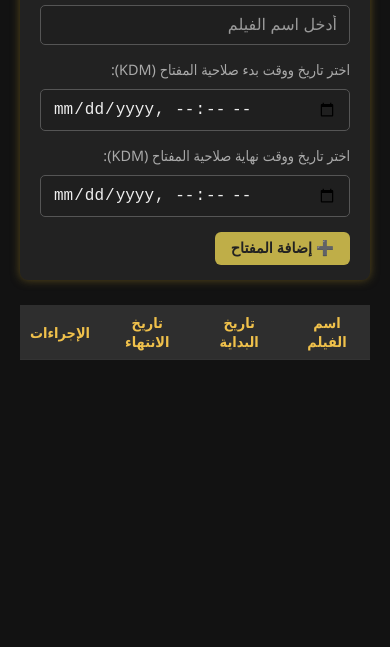
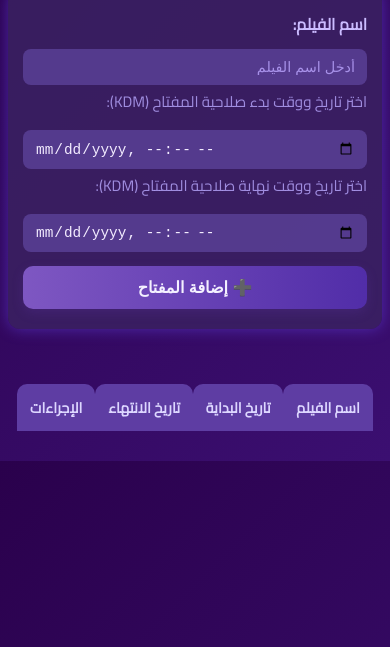
Before and after one commit to KDM-Iraqi-Cinema/KDM-Iraqi-Cinema, a website: page index.html in a window 390 px wide. Shown: the part 197-844 px from the top of the page. Drawn offline with Linux system fonts and the light colour scheme; no server answers.

Commit message:
Update index.html

```diff
--- a/index.html
+++ b/index.html
@@ -5,133 +5,218 @@
 <meta name="viewport" content="width=device-width, initial-scale=1" />
 <title>إدارة مفاتيح KDM - السينما الرقمية</title>
 <style>
-  /* تصميم داكن */
+  /* تصميم عصري مع ألوان البنفسجي الداكن */
+  @import url('https://fonts.googleapis.com/css2?family=Cairo&display=swap');
+
   body {
-    background-color: #121212;
-    color: #ddd;
-    font-family: 'Segoe UI', Tahoma, Geneva, Verdana, sans-serif;
+    background: linear-gradient(135deg, #2a014c, #3b0f71);
+    color: #e0d9f0;
+    font-family: 'Cairo', sans-serif;
     margin: 0;
-    padding: 20px;
+    padding: 25px 15px;
   }
+
   h1 {
     text-align: center;
-    color: #f0c14b;
-    margin-bottom: 30px;
+    color: #d2b9ff;
+    font-weight: 900;
+    font-size: 2.8rem;
+    margin-bottom: 40px;
+    user-select: none;
+    text-shadow: 0 0 8px #a077ffaa;
+  }
+
+  form {
+    max-width: 500px;
+    margin: 0 auto 40px;
+    background-color: #3a2161dd;
+    border-radius: 12px;
+    padding: 25px 30px;
+    box-shadow: 0 0 15px #6b4bff77;
+  }
+
+  label {
+    display: block;
+    margin-bottom: 10px;
+    font-weight: 700;
+    color: #cbbcff;
+    font-size: 1.1rem;
+  }
+
+  input[type="text"],
+  input[type="datetime-local"] {
+    width: 100%;
+    padding: 12px 14px;
+    margin-bottom: 18px;
+    border: none;
+    border-radius: 8px;
+    background-color: #5c4299cc;
+    color: #f3ecff;
+    font-size: 1rem;
+    box-sizing: border-box;
+    transition: background-color 0.3s, box-shadow 0.3s;
+  }
+
+  input[type="text"]::placeholder,
+  input[type="datetime-local"]::placeholder {
+    color: #bba6ffcc;
+  }
+
+  input[type="text"]:focus,
+  input[type="datetime-local"]:focus {
+    outline: none;
+    background-color: #6c55b3ee;
+    box-shadow: 0 0 10px #b8a3ffcc;
+  }
+
+  .desc-text {
+    color: #b9a9ffcc;
+    font-size: 0.95rem;
+    margin-top: -12px;
+    margin-bottom: 14px;
     user-select: none;
   }
-  form {
-    background-color: #222;
-    padding: 15px 20px;
-    border-radius: 8px;
-    margin-bottom: 25px;
-    box-shadow: 0 0 10px #5a4b1c;
-  }
-  label {
-    display: block;
-    margin-bottom: 8px;
-    font-weight: bold;
-    color: #f0c14b;
-  }
-  input[type="text"], input[type="datetime-local"] {
+
+  button {
     width: 100%;
-    padding: 10px 12px;
-    margin-bottom: 15px;
-    border: 1px solid #555;
-    border-radius: 5px;
-    background-color: #1f1f1f;
-    color: #eee;
-    font-size: 1rem;
-    box-sizing: border-box;
-    transition: border-color 0.3s;
-  }
-  input[type="text"]::placeholder,
-  input[type="datetime-local"]::placeholder {
-    color: #999;
-  }
-  input[type="text"]:focus, input[type="datetime-local"]:focus {
-    outline: none;
-    border-color: #f0c14b;
-    background-color: #2c2c2c;
-  }
-  button {
-    background-color: #bfae48; /* ذهبي قريب */
-    color: #222;
-    font-weight: bold;
+    background: linear-gradient(90deg, #7e57c2, #512da8);
+    color: #f4f1ff;
+    font-weight: 700;
     border: none;
-    border-radius: 6px;
-    padding: 12px 25px;
+    border-radius: 10px;
+    padding: 14px 0;
+    font-size: 1.15rem;
     cursor: pointer;
-    font-size: 1rem;
-    transition: background-color 0.3s ease;
+    box-shadow: 0 4px 12px #673ab733;
+    transition: background 0.4s ease;
     user-select: none;
   }
+
   button:hover {
-    background-color: #d4c36e;
+    background: linear-gradient(90deg, #9f7de8, #6844c6);
   }
-  .kdm-list {
+
+  table.kdm-list {
+    width: 95%;
     max-width: 900px;
-    margin: auto;
-    border-collapse: collapse;
-    width: 100%;
+    margin: 0 auto;
+    border-collapse: separate;
+    border-spacing: 0 15px;
   }
-  .kdm-list th, .kdm-list td {
-    padding: 12px 15px;
-    border-bottom: 1px solid #333;
+
+  table.kdm-list thead th {
+    background-color: #5e3da3;
+    color: #ddd7ff;
+    font-weight: 800;
+    padding: 15px 20px;
+    font-size: 1.1rem;
+    border-radius: 10px 10px 0 0;
+    user-select: none;
+  }
+
+  table.kdm-list tbody tr.kdm-row {
+    background: linear-gradient(90deg, #3c2671, #4a3389);
+    box-shadow: 0 5px 15px #6a4fcfcc;
+    color: #e0d9f0;
+    font-weight: 600;
+    transition: background-color 0.3s ease;
+    border-radius: 12px;
+  }
+
+  table.kdm-list tbody tr.kdm-row td {
+    padding: 15px 18px;
     text-align: center;
     vertical-align: middle;
+    user-select: text;
   }
-  .kdm-list th {
-    background-color: #2e2e2e;
-    color: #f0c14b;
+
+  /* لون أحمر كامل قبل 5 أيام من الانتهاء */
+  table.kdm-list tbody tr.kdm-row.ending-soon {
+    background: #a43535 !important;
+    box-shadow: 0 5px 15px #b94444cc !important;
+    color: #fff !important;
   }
-  .kdm-row {
-    background-color: #1e1e1e;
-    transition: background-color 0.3s ease;
-  }
-  /* لون أحمر كامل قبل 5 أيام من الانتهاء */
-  .kdm-row.ending-soon {
-    background-color: #a83232 !important;
-    color: #fff;
-  }
+
   .action-btn {
-    margin: 0 5px;
-    padding: 6px 14px;
-    font-weight: bold;
-    border-radius: 5px;
+    margin: 0 6px;
+    padding: 8px 18px;
+    font-weight: 700;
+    border-radius: 9px;
     border: none;
     cursor: pointer;
     user-select: none;
-    transition: background-color 0.3s;
+    font-size: 1rem;
+    transition: box-shadow 0.3s ease, background-color 0.3s ease;
   }
+
   .edit-btn {
-    background-color: #bfae48;
-    color: #222;
+    background: linear-gradient(90deg, #9173d7, #6e49b7);
+    color: #f1eaff;
+    box-shadow: 0 3px 8px #7d64d9cc;
   }
   .edit-btn:hover {
-    background-color: #d4c36e;
+    background: linear-gradient(90deg, #b19af5, #8a6de3);
+    box-shadow: 0 5px 15px #9f89ecbb;
   }
+
   .delete-btn {
-    background-color: #c43e3e;
-    color: white;
+    background: linear-gradient(90deg, #d1436f, #9e2145);
+    color: #ffe7e7;
+    box-shadow: 0 3px 8px #c6547fbb;
   }
   .delete-btn:hover {
-    background-color: #f04e4e;
+    background: linear-gradient(90deg, #e5749c, #b73769);
+    box-shadow: 0 5px 15px #e0709dbc;
   }
-  /* توضيح الحقول */
-  .desc-text {
-    color: #aaa;
-    font-size: 0.9rem;
-    margin-bottom: 10px;
+
+  /* للرسائل البسيطة */
+  .empty-msg {
+    text-align: center;
+    font-size: 1rem;
+    color: #b9a9ffcc;
+    padding: 30px 0;
     user-select: none;
   }
+
   @media (max-width: 600px) {
-    .kdm-list th, .kdm-list td {
+    body {
+      padding: 15px 8px;
+    }
+
+    h1 {
+      font-size: 2rem;
+      margin-bottom: 30px;
+    }
+
+    form {
+      padding: 20px 15px;
+    }
+
+    label {
+      font-size: 1rem;
+    }
+
+    input[type="text"],
+    input[type="datetime-local"] {
       font-size: 0.9rem;
-      padding: 8px 10px;
+      padding: 10px 12px;
+      margin-bottom: 14px;
     }
-    button, .action-btn {
-      padding: 8px 16px;
+
+    button {
+      font-size: 1rem;
+      padding: 12px 0;
+    }
+
+    table.kdm-list thead th,
+    table.kdm-list tbody tr.kdm-row td {
       font-size: 0.9rem;
+      padding: 10px 12px;
+    }
+
+    .action-btn {
+      font-size: 0.9rem;
+      padding: 7px 14px;
     }
   }
 </style>
@@ -182,7 +267,7 @@
       const kdms = await res.json();
 
       if (kdms.length === 0) {
-        kdmBody.innerHTML = `<tr><td colspan="4" style="color:#aaa;">لا توجد مفاتيح KDM مسجلة</td></tr>`;
+        kdmBody.innerHTML = `<tr><td colspan="4" class="empty-msg">لا توجد مفاتيح KDM مسجلة</td></tr>`;
         return;
       }
 
@@ -272,7 +357,7 @@
     const button = kdmForm.querySelector('button');
     button.textContent = '💾 حفظ التعديل';
 
-    // إلغاء أي مستمع حدث submit موجود سابقاً عن طريق استبدال النموذج
+    // استبدال النموذج لتفادي تكرار الحدث
     const newForm = kdmForm.cloneNode(true);
     kdmForm.parentNode.replaceChild(newForm, kdmForm);
 
```
